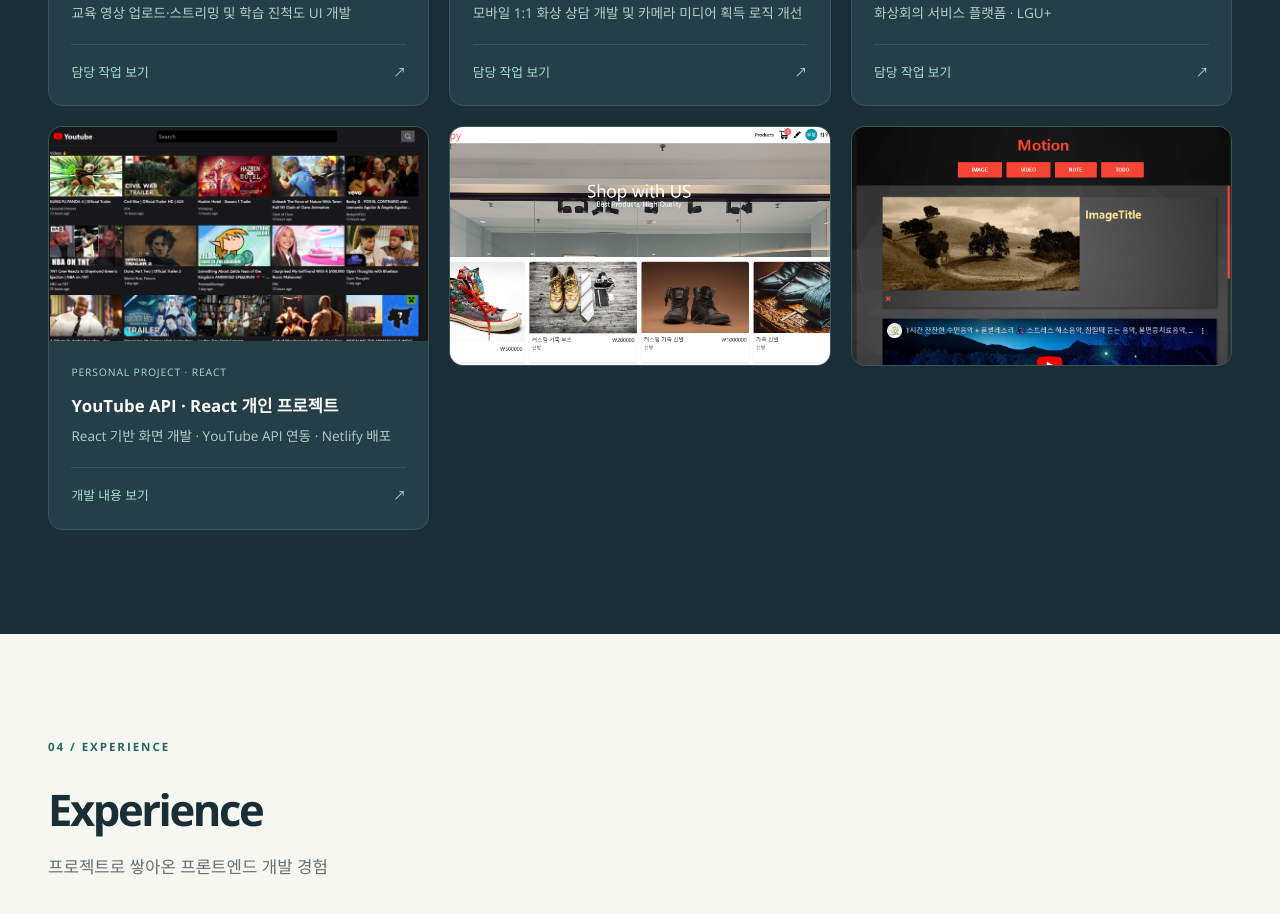
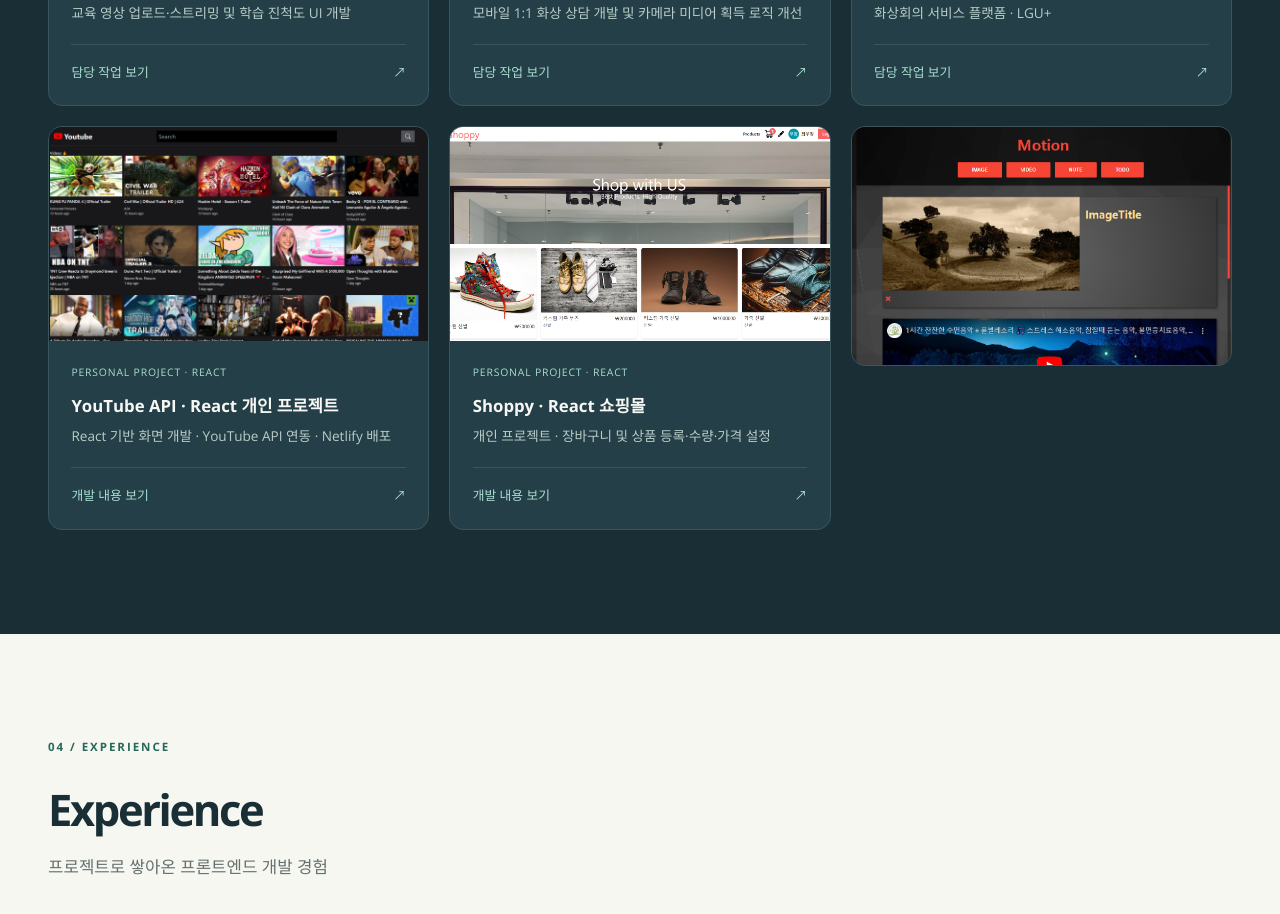
Before and after one commit to Woochang1132/responsive_portfolio, a Vue app: page / in a window 1280 px wide. Shown: the part 3140-4054 px from the top of the page. Built offline with nearby package versions, Linux system fonts and the light colour scheme.

Commit message:
portfolio => 개인 프로젝트 shoppy, 쇼핑몰 프로젝트 항목 수정 및 추가

```diff
--- a/src/data/projects.ts
+++ b/src/data/projects.ts
@@ -195,12 +195,31 @@
   },
   {
     id: 3,
-    title: 'Project #3',
-    description: 'ReactJS - Shopping mall',
-    href: 'https://github.com/Woochang1132/shoppy',
+    title: 'Shoppy · React 쇼핑몰',
+    description: '개인 프로젝트 · 장바구니 및 상품 등록·수량·가격 설정',
     image: 'images/projects/shoppy_project.png',
-    alt: 'shoppy_project',
+    alt: 'React로 구현한 Shoppy 쇼핑몰 개인 프로젝트 화면',
     category: 'front-end',
+    label: 'PERSONAL PROJECT · REACT',
+    actionLabel: '개발 내용 보기',
+    detail: {
+      overview: 'React를 활용해 쇼핑몰을 구성한 개인 프로젝트입니다. 장바구니와 상품 등록, 상품 수량·가격 설정 등 쇼핑몰 운영에 필요한 주요 기능을 구현했습니다.',
+      role: '쇼핑몰 프론트엔드 화면·기능 개발',
+      facts: [
+        { label: '프로젝트 유형', value: '개인 프로젝트' },
+        { label: '사용 기술', value: 'React' },
+        { label: '주요 작업', value: '장바구니 · 상품 등록 · 수량·가격 설정' },
+      ],
+      officialUrl: 'https://github.com/Woochang1132/shoppy',
+      officialLabel: 'GitHub 소스 보기',
+      officialNote: '배포 서비스의 무료 이용 기간이 종료되어, 현재는 GitHub 소스로 구현 내용을 확인할 수 있습니다.',
+      sectionsTitle: '개발 내용',
+      sections: [
+        { title: 'React 기반 쇼핑몰 화면 개발', description: 'React를 활용해 쇼핑몰 화면과 주요 기능을 구현했습니다.' },
+        { title: '장바구니 기능', description: '구매할 상품을 장바구니에 담아 관리할 수 있는 기능을 구현했습니다.' },
+        { title: '상품 등록 및 수량·가격 설정', description: '상품을 등록하고 상품 수량과 가격을 설정할 수 있는 화면과 기능을 구현했습니다.' },
+      ],
+    },
   },
   {
     id: 4,
```
